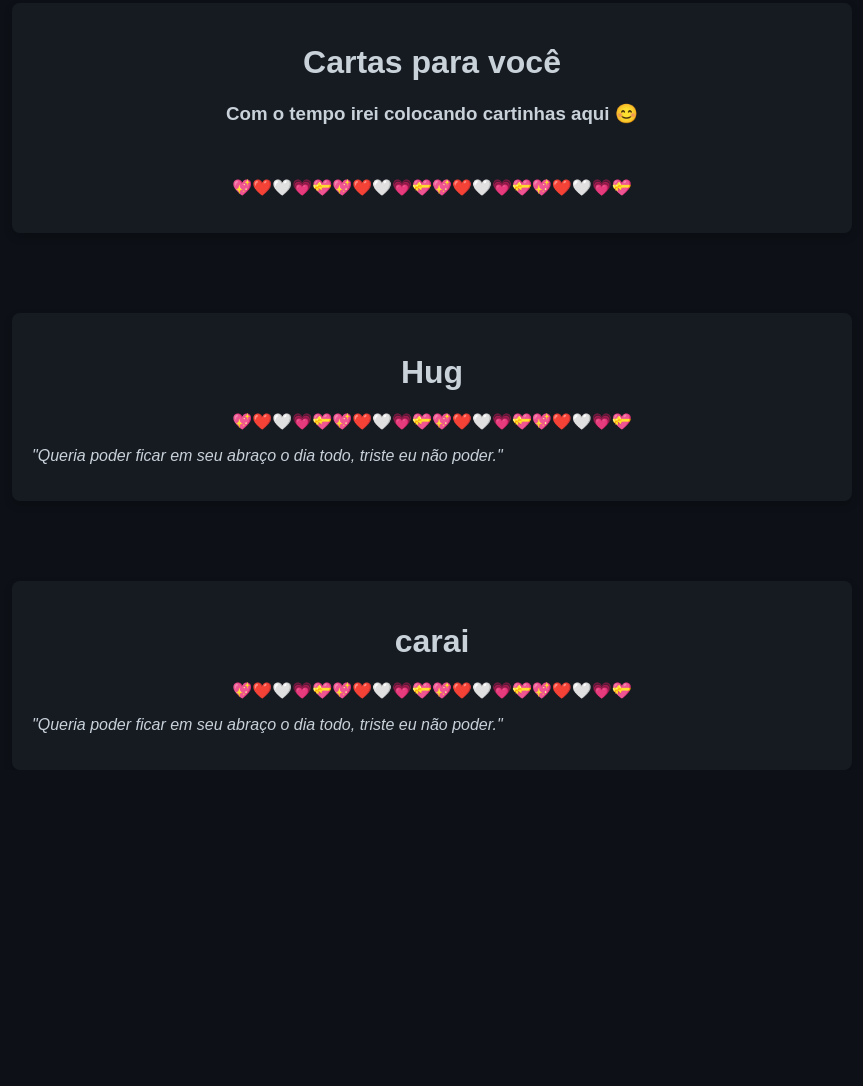
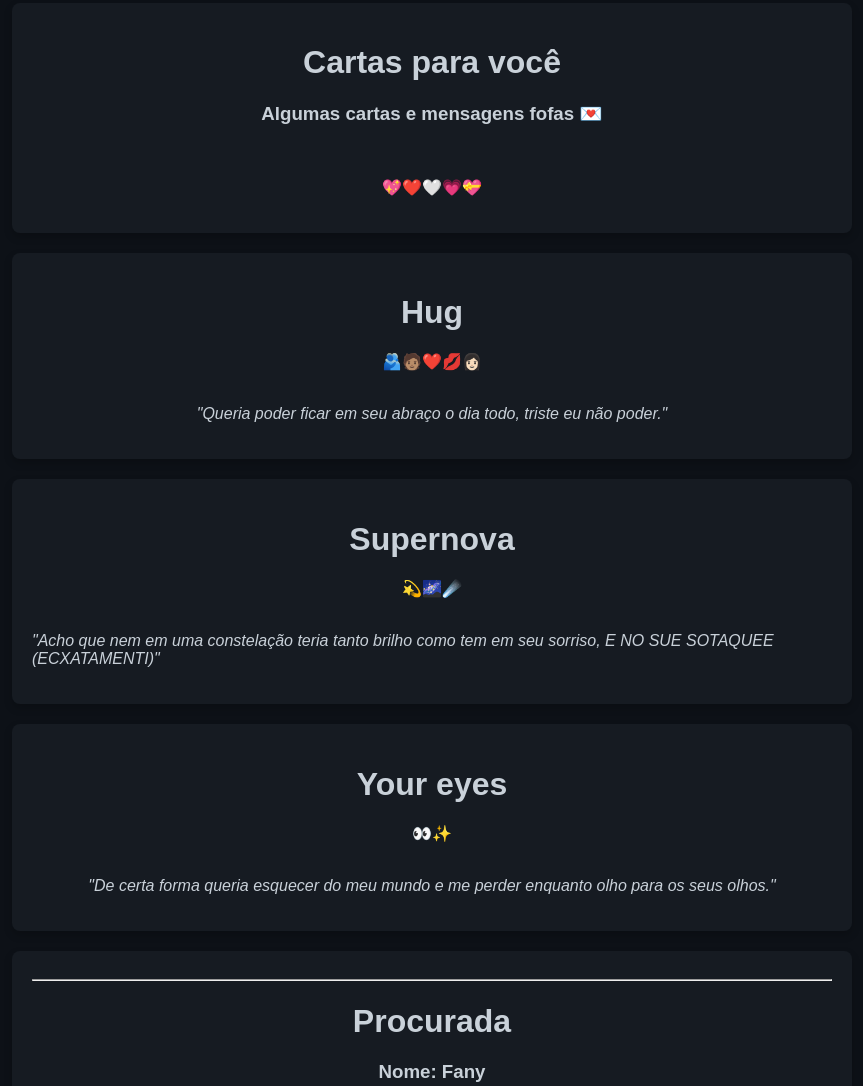
Before and after one commit to Thomas-1610/Fanyy, a plain HTML site: page Paginas/Cartas.html in a window 1280 px wide. Shown: the part 77-1163 px from the top of the page, without its empty margins (208-1071 px from the left). Before the commit the page ends 847 px from the top, so only its background shows below. Drawn offline with Linux system fonts and the light colour scheme; sample sign-in values are in the browser's storage; files whose address does not match are found by name.

Commit message:
Alterações Cartas

```diff
--- a/Paginas/Cartas.html
+++ b/Paginas/Cartas.html
@@ -21,36 +21,65 @@
 
     <div class="content-container">
         <h1>Cartas para você</h1>
-        <h3>Com o tempo irei colocando cartinhas aqui 😊</h3> <br>
+        <h3>Algumas cartas e mensagens fofas 💌</h3> <br>
         <p>
             <div class="coracoes">
-                <a>💖❤️🤍💗💝💖❤️🤍💗💝💖❤️🤍💗💝💖❤️🤍💗💝</a>
+                <a>💖❤️🤍💗💝</a>
             </div>
         </p>
     </div>
 
-    <div class="content-container">
+    <div class="carta-container">
         <h1>Hug</h1>
         <p>
             <div class="coracoes">
-                <a>💖❤️🤍💗💝💖❤️🤍💗💝💖❤️🤍💗💝💖❤️🤍💗💝</a>
+                <a>🫂🧑🏽‍❤️‍💋‍👩🏻 </a>
             </div>
         </p>
-        <p>
-            <i>"Queria poder ficar em seu abraço o dia todo, triste eu não poder."</i>
-</p>
+        <p> <br>
+            <i class="Pcartas">"Queria poder ficar em seu abraço o dia todo, triste eu não poder."</i>
+        </p>
     </div>
-    <div class="content-container">
-        <h1>carai</h1>
+    <div class="carta-container">
+        <h1>Supernova</h1>
         <p>
             <div class="coracoes">
-                <a>💖❤️🤍💗💝💖❤️🤍💗💝💖❤️🤍💗💝💖❤️🤍💗💝</a>
+                <a>💫🌌☄️</a>
             </div>
         </p>
-        <p>
-            <i>"Queria poder ficar em seu abraço o dia todo, triste eu não poder."</i>
+        <p> <br>
+            <i class="Pcartas">"Acho que nem em uma constelação teria tanto brilho como tem em seu sorriso, E NO SUE SOTAQUEE (ECXATAMENTI)"</i>
         </p>
     </div>
+
+    <div class="carta-container">
+        <h1>Your eyes</h1>
+        <p>
+            <div class="coracoes">
+                <a>👀✨</a>
+            </div>
+        </p>
+        <p> <br>
+            <i class="Pcartas">"De certa forma queria esquecer do meu mundo e me perder enquanto olho para os seus olhos."</i>
+        </p>
+    </div>
+
+    <div class="carta-container">
+        <hr>
+        <h1>Procurada</h1>
+        <p>
+            <h3>Nome: Fany</h3>
+        </p>
+        <p>
+            <img src="../img/12.jpg" alt="">
+        </p>
+        <h3>Crime: Me deixar com saudades</h3>
+        <p> <br>
+            <i class="Pcartas">"Este ser está sendo procurada por diversos danos morais e sentimentais por causar saudades constante!!"</i>
+        </p>
+        <hr>
+    </div>
+
 
     <script src="script.js"></script>
 </body>
--- a/style.css
+++ b/style.css
@@ -76,8 +76,9 @@ body {
     border-radius: 8px;
     box-shadow: 0 4px 8px rgba(0, 0, 0, 0.2);
 }
+
 @media (max-width: 900px) {
-    .content-container {
+    .content-container, .carta-container {
         margin-left: 15px;
         margin-right: 15px;
     }
@@ -101,7 +102,7 @@ body {
     .logout {
         margin-left: 10px;
     }
-    .content-container {
+    .content-container, .carta-container{
         margin-top: 80px;
     }
 
@@ -112,8 +113,27 @@ body {
     }
 }
 
-.content-container h1, h3 {
+.carta-container{
+    margin-top: 20px;
+    padding: 20px;
+    max-width: 800px;
+    margin-left: auto;
+    margin-right: auto;
+    background-color: #161b22;
+    border-radius: 8px;
+    box-shadow: 0 4px 8px rgba(0, 0, 0, 0.2);
+
+}
+
+.content-container,h1, h3 {
     text-align: center;
+    color: #c9d1d9;
+}
+
+.Pcartas{
+    display: flex;
+    justify-content: center;
+    align-items: center;
     color: #c9d1d9;
 }
 
@@ -192,6 +212,7 @@ img {
     display: block;
     margin-left: auto;
     margin-right: auto;
+    border-radius: 8px;
 }
 @media (max-width: 900px) {
     img{
@@ -202,7 +223,7 @@ img {
         align-items: center;
     }
 
-    .login-container, .container-dicas {
+    .login-container, .container-dicas, .carta-container {
         background-color: #161b22;
         margin-left: 15px;
         margin-right: 15px;
@@ -215,7 +236,7 @@ img {
     }
 }
 @media (max-width: 449px) {
-    .login-container, .container-dicas {
+    .login-container, .container-dicas{
         background-color: #161b22;
         width: 90%;
         margin-left: 30px;
```
Also changed, not shown: Paginas/Fotos.html (+0 -1 lines), img/12.jpg (added).
